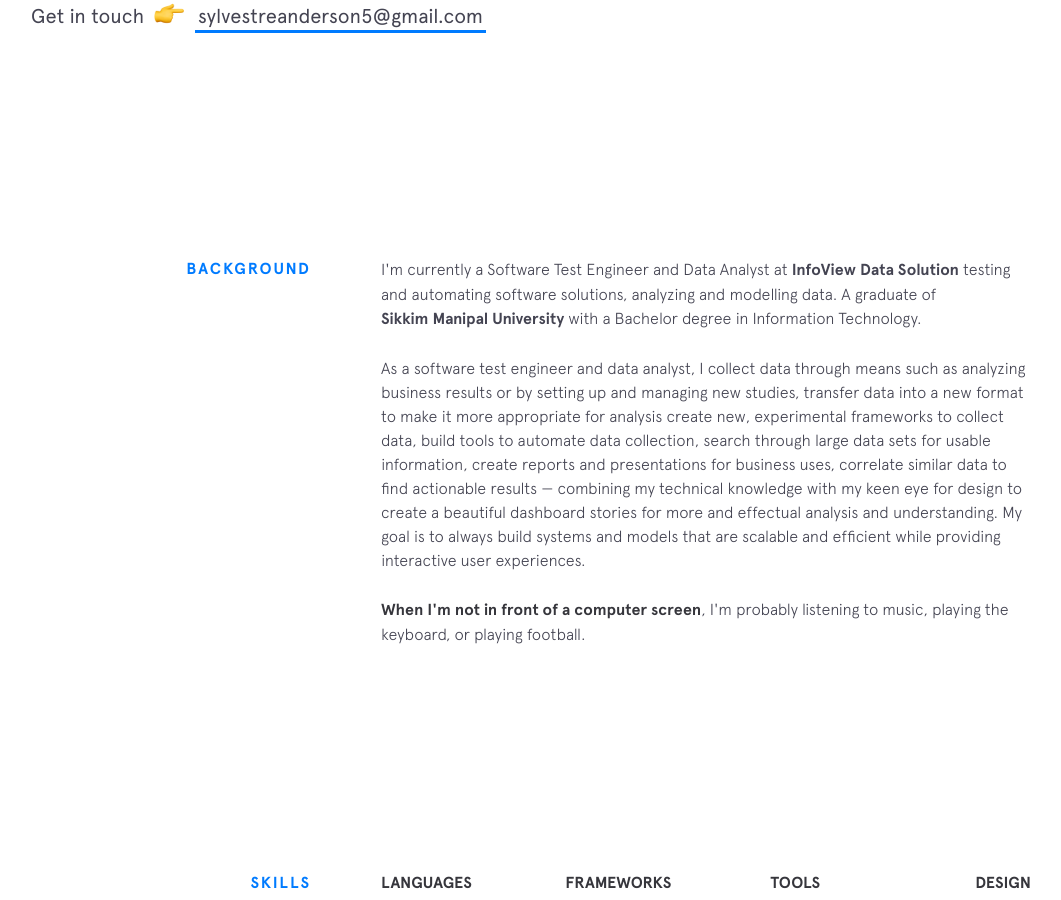
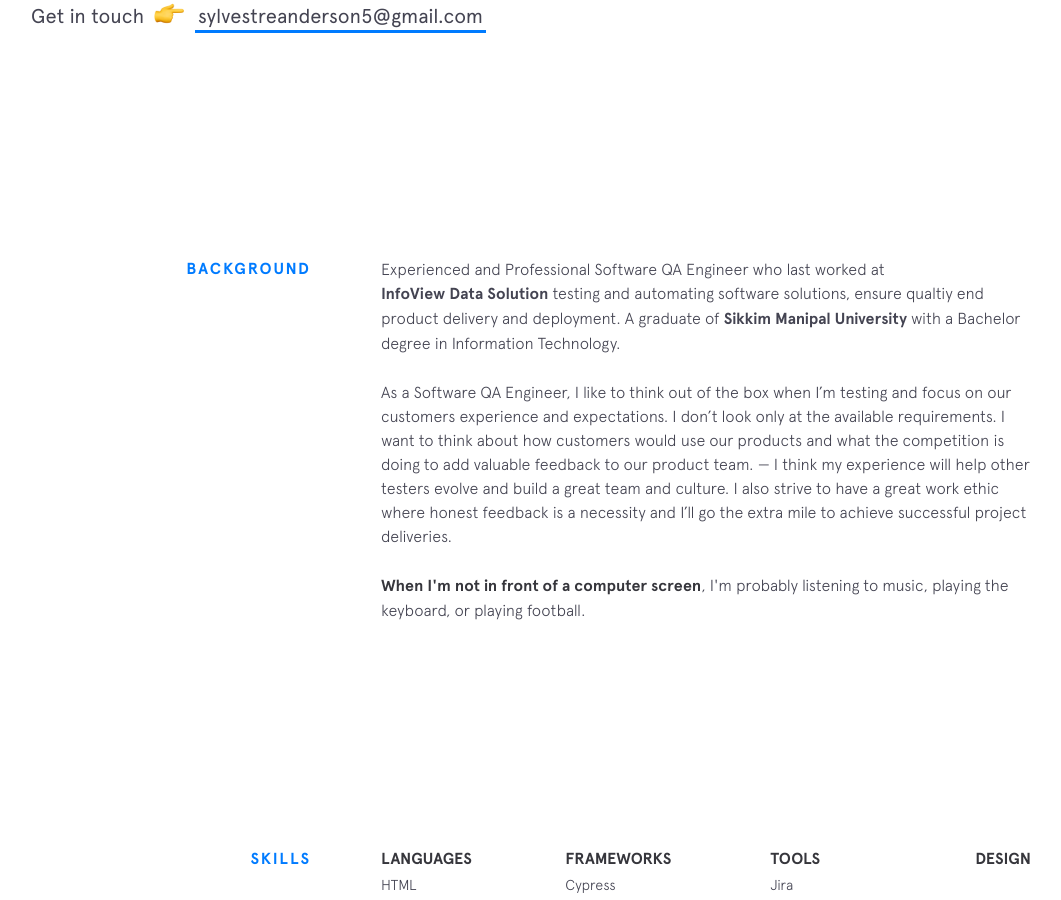
Before and after one commit to Sylvestre5/sylvestre5.github.io, a Jekyll site: the page built from index.html, in a window 1280 px wide and 900 px high, scrolled down 743 px. Shown: the whole window, without its empty margins (69-1130 px from the left). Built offline with Jekyll 4.4.1, drawn with Linux system fonts in a browser that asks for light colours; nearby versions of some CDN libraries.

Commit message:
Update background.html

```diff
--- a/_includes/background.html
+++ b/_includes/background.html
@@ -2,17 +2,15 @@
   <div class="section__title">Background</div>
   <div class="section__content">
     <p>
-      I'm currently a Software Test Engineer and Data Analyst at
-      <a class="underline-link" href="https://www.idscorpgh.com/" target="_blank">InfoView Data Solution</a> testing and automating software solutions, analyzing and modelling data. A graduate of
+      Experienced and Professional Software QA Engineer who last worked at
+      <a class="underline-link" href="https://www.idscorpgh.com/" target="_blank">InfoView Data Solution</a> testing and automating software solutions, ensure qualtiy end product delivery and deployment. A graduate of
       <a class="underline-link" href="http://www.smude.edu.in/" target="_blank">Sikkim Manipal University</a> with a Bachelor degree in Information Technology.
     </p>
 
     <p>
-      As a software test engineer and data analyst, I collect data through means such as analyzing business results or by setting up and managing new studies, transfer data into a new format to make it more appropriate for analysis
-      create new, experimental frameworks to collect data, build tools to automate data collection, search through large data sets for usable information, create reports and presentations for business uses,
-      correlate similar data to find actionable results &mdash; combining my technical knowledge
-      with my keen eye for design to create a beautiful dashboard stories for more and effectual analysis and understanding.
-      My goal is to always build systems and models that are scalable and efficient while providing interactive user experiences.
+      As a Software QA Engineer, I like to think out of the box when I’m testing and focus on our customers experience and expectations. I don’t look only at the available requirements. I want to think about how customers would use our products and what the competition is doing to add valuable feedback to our product team.
+       &mdash; I think my experience will help other testers evolve and build a great team and culture.
+      I also strive to have a great work ethic where honest feedback is a necessity and I’ll go the extra mile to achieve successful project deliveries.
     </p>
 
     <p>
```
